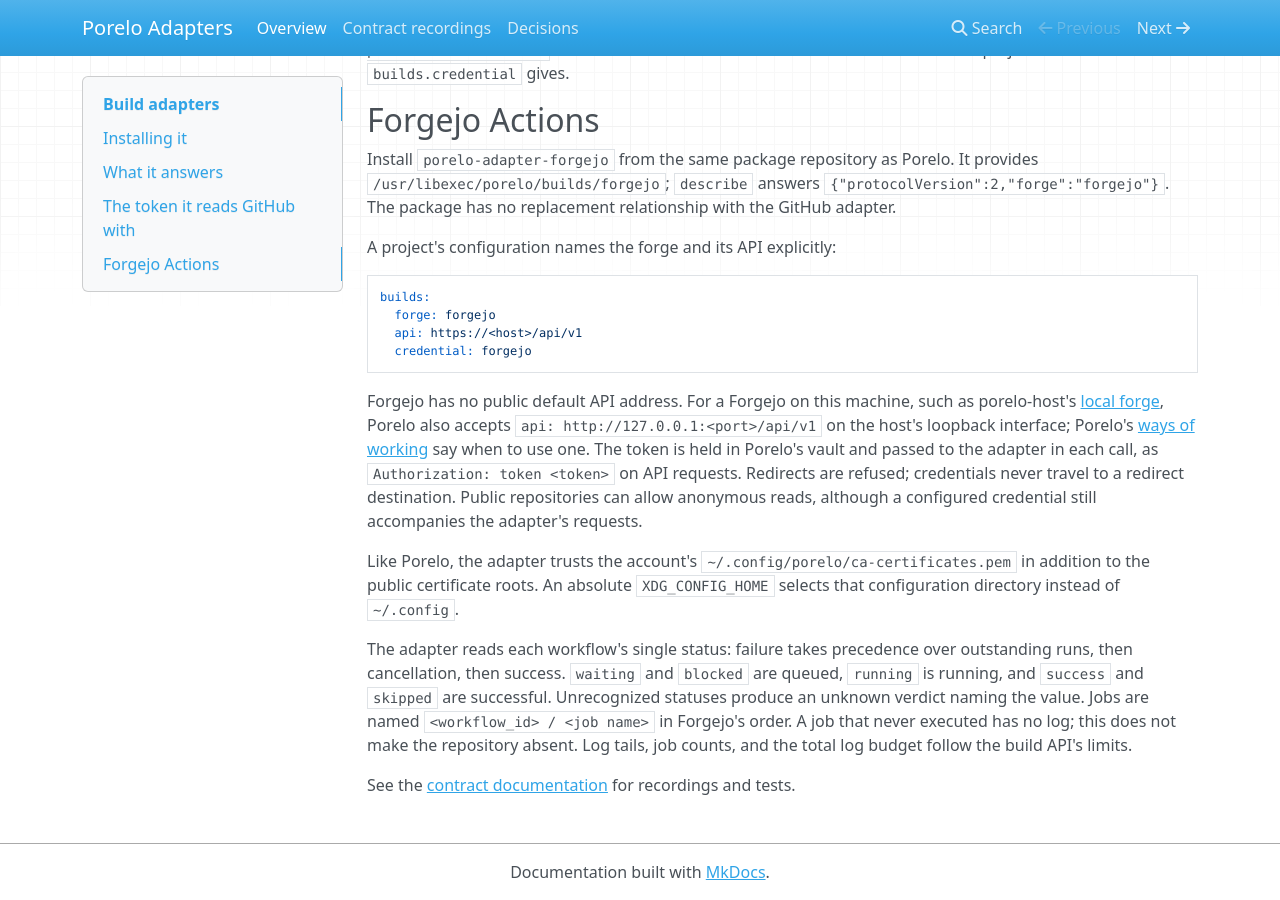
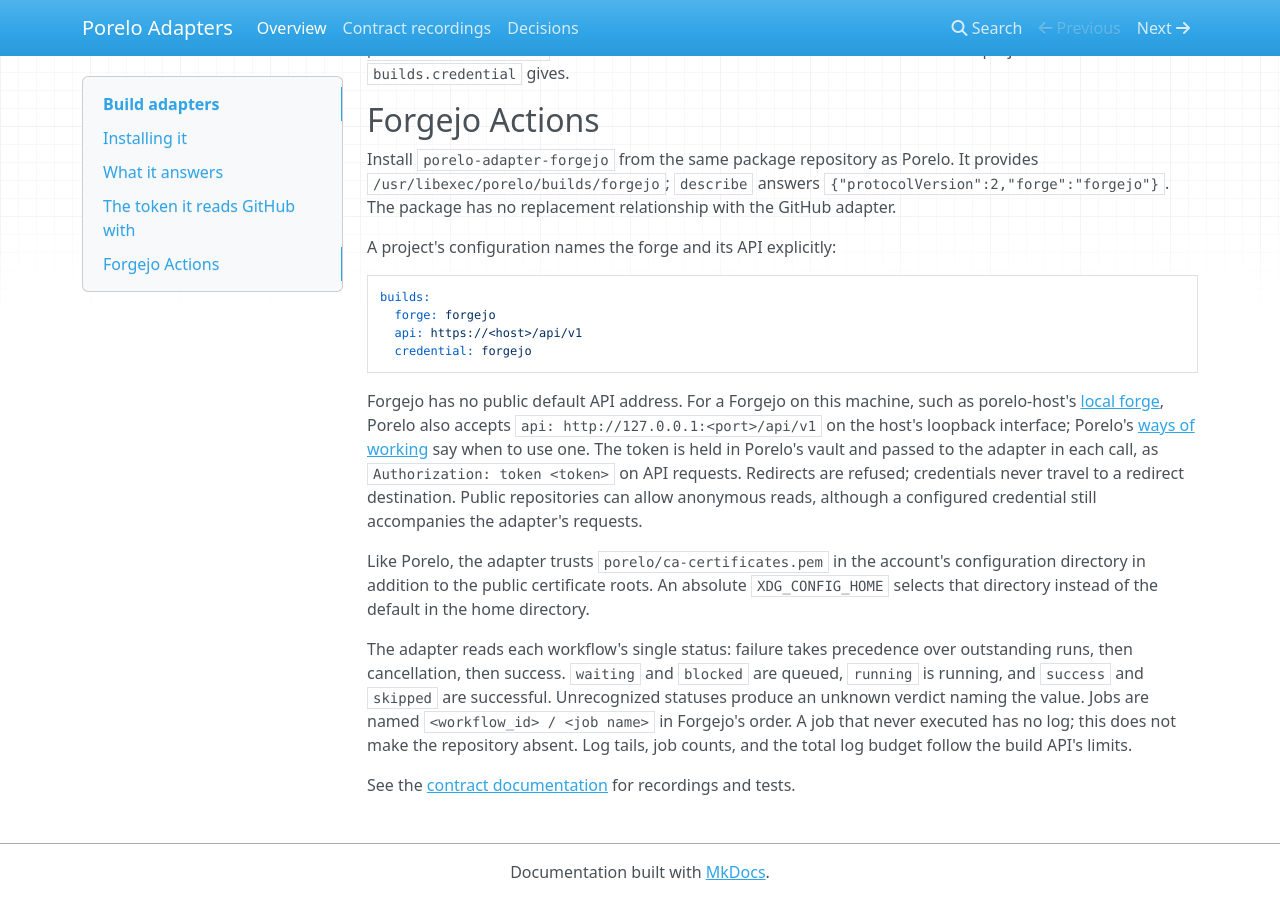
Before and after one commit to porelo-ai/porelo-adapters, an MkDocs documentation site: the page built from doc/index.md, in a window 1280 px wide and 900 px high, scrolled down 1039 px. Built offline with MkDocs 1.6.1, drawn with Linux system fonts in a browser that asks for light colours; nearby versions of some CDN libraries; some of the changed text lies outside the part shown.

Commit message:
Doc fixes [skip ci]
Assisted-by: Claude Code, claude-opus-5-5

````diff
--- a/doc/index.md
+++ b/doc/index.md
@@ -23,7 +23,8 @@ is there and answers:
 /usr/libexec/porelo/builds/github describe     # {"protocolVersion":2,"forge":"github"}
 ```
 
-A reader in `~/.local/share/porelo/builds/github` is found first, for one account only; the package needs none.
+A reader in `porelo/builds/github` under the account's own data directory is found first, for one account only; the
+package needs none.
 
 ## What it answers
 
@@ -69,8 +70,8 @@ is held in Porelo's vault and passed to the adapter in each call, as `Authorizat
 Redirects are refused; credentials never travel to a redirect destination. Public repositories can allow anonymous
 reads, although a configured credential still accompanies the adapter's requests.
 
-Like Porelo, the adapter trusts the account's `~/.config/porelo/ca-certificates.pem` in addition to the public
-certificate roots. An absolute `XDG_CONFIG_HOME` selects that configuration directory instead of `~/.config`.
+Like Porelo, the adapter trusts `porelo/ca-certificates.pem` in the account's configuration directory in addition to the
+public certificate roots. An absolute `XDG_CONFIG_HOME` selects that directory instead of the default in the home directory.
 
 The adapter reads each workflow's single status: failure takes precedence over outstanding runs, then
 cancellation, then success. `waiting` and `blocked` are queued, `running` is running, and `success` and `skipped`
````
Also changed, not shown: issues/README.md (+1 -1 lines).
